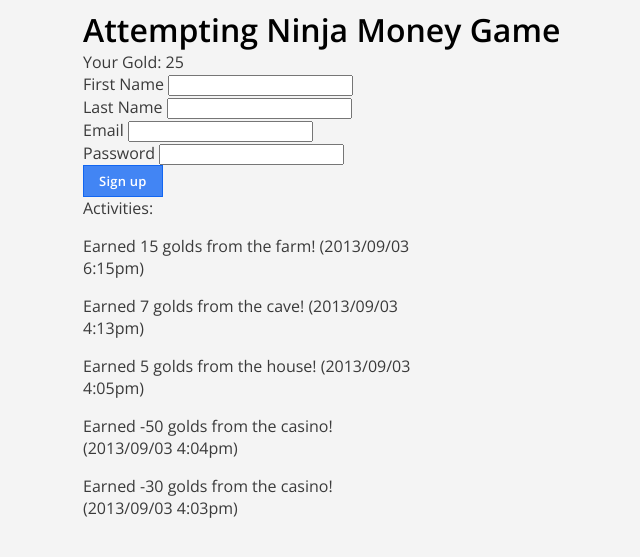
After one commit to abelmebratu/learning-flask, a Flask app: page /signup in a window 1280 px wide. The commit adds this page. Shown: the top 557 px of the page, without its empty margins (57-697 px from the left). Run offline with Flask 2, Linux system fonts and the light colour scheme.

Commit message:
Started attempting Ninja Money game

```diff
--- /dev/null
+++ b/forms.py
@@ -0,0 +1,10 @@
+from flask_wtf import Form
+from wtforms import StringField, PasswordField, SubmitField, DecimalField
+
+class SignupForm(Form):
+    total_gold = DecimalField("Total Gold")
+    first_name = StringField("First Name")
+    last_name = StringField("Last Name")
+    email = StringField("Email")
+    password = PasswordField("Password")
+    submit = SubmitField("Sign up")
--- a/routes.py
+++ b/routes.py
@@ -1,6 +1,13 @@
 from flask import Flask, render_template
+#from models import db
+from forms import SignupForm
 
 app = Flask(__name__)
+
+# app.config('SQLALCHEMY_DATABASE_URI') = 'postgresql://localhost/learningflask'
+# db.init_app(app)
+
+app.secret_key = "development"
 
 @app.route("/")
 def index():
@@ -10,5 +17,40 @@ def index():
 def about():
     return render_template("about.html")
 
+@app.route("/signup")
+def signup():
+    form = SignupForm()
+    form.total_gold = calculate_total_gold()
+    activities = get_activities()
+    return render_template("signup.html", form=form, activities = activities)
+
+def calculate_total_gold():
+    #TODO: Implement method
+    return 25
+def get_activities():
+    #TODO: Implement method
+    activities = [
+        {'amount':15,
+        'place':'farm',
+        'datetime':'2013/09/03 6:15pm'
+        },
+        {'amount':7,
+        'place':'cave',
+        'datetime':'2013/09/03 4:13pm'
+        },
+        {'amount':5,
+        'place':'house',
+        'datetime':'2013/09/03 4:05pm'
+        },
+        {'amount':-50,
+        'place':'casino',
+        'datetime':'2013/09/03 4:04pm'
+        },
+        {'amount':-30,
+        'place':'casino',
+        'datetime':'2013/09/03 4:03pm'
+        }
+    ]
+    return activities
 if __name__ == "__main__":
      app.run(debug=True)
--- a/templates/layout.html
+++ b/templates/layout.html
@@ -7,7 +7,7 @@
     <body>
         <header>
             <div class="container">
-                <h1 class="title">Learning Flask</h1>
+                <h1 class="title">Attempting Ninja Money Game</h1>
             </div>
         </header>
 
--- /dev/null
+++ b/templates/signup.html
@@ -0,0 +1,39 @@
+{% extends "layout.html" %}
+
+{% block content %}
+<main class="container signup-section">
+    <div class="section-content">
+        <!-- <h2>Create an account</h2> -->
+        <div>Your Gold: {{form.total_gold}}</div>
+        <form method="POST" action="/signup">
+            {{ form.hidden_tag() }}
+
+            <div class="form-group">
+                {{ form.first_name.label }}
+                {{ form.first_name}}
+            </div>
+
+            <div class="form-group">
+                {{ form.last_name.label }}
+                {{ form.last_name}}
+            </div>
+
+            <div class="form-group">
+                {{ form.email.label }}
+                {{ form.email}}
+            </div>
+
+            <div class="form-group">
+                {{ form.password.label }}
+                {{ form.password}}
+            </div>
+
+            {{ form.submit(class="btn-primary")}}
+        </form>
+        <div>Activities:</div>
+        {%for activity in activities %}
+            <div><p>Earned {{activity.amount}} golds from the {{activity.place}}! ({{activity.datetime}}) </p></div>
+        {%endfor%}
+    </div>
+</main>
+{%endblock%}
```
